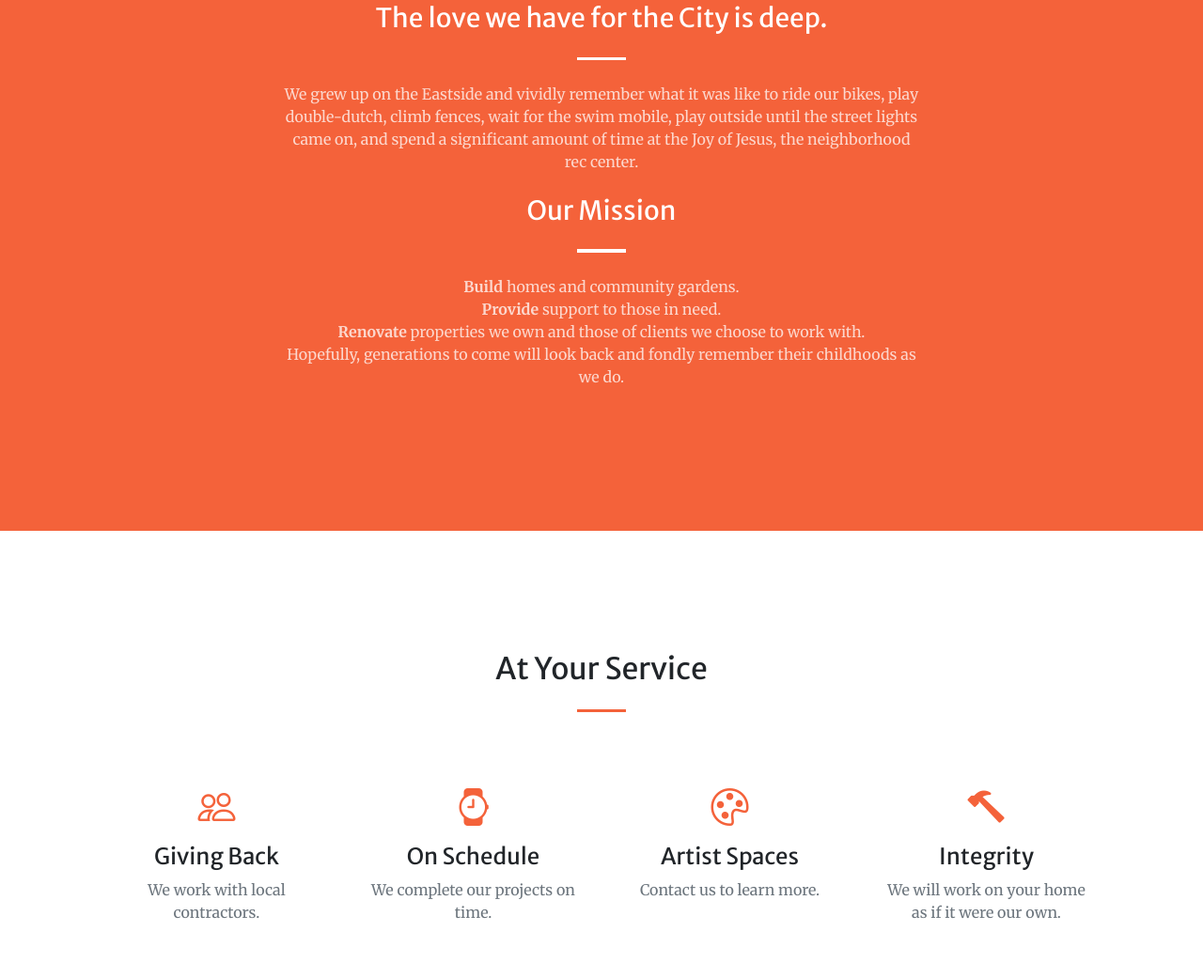
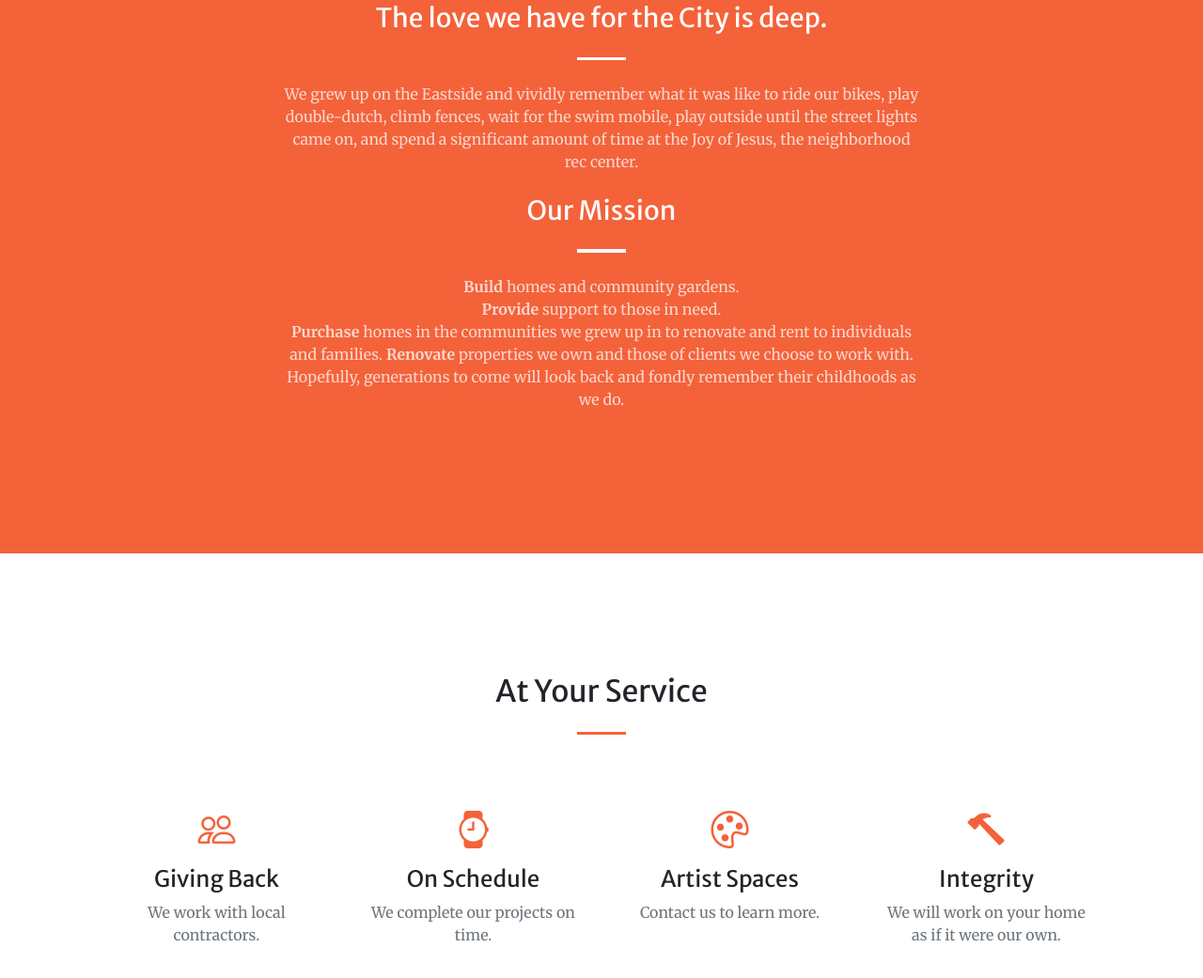
Before and after one commit to eastsidemgmtco/eastsidemgmtco.github.io, a plain HTML site: page index.html in a window 1280 px wide. Shown: the part 925-1966 px from the top of the page at 94% size. Drawn offline with nearby package versions, Linux system fonts and the light colour scheme; some packages are replaced by stand-ins of ours; a script that the page names is missing.

Commit message:
Edited About Us

```diff
--- a/index.html
+++ b/index.html
@@ -61,7 +61,7 @@
                         <h3 class="text-white mt-0">Our Mission</h3>
                         <hr class="divider divider-light" />
                         <!--is to buy, build, renovate, and rent homes to individuals and families along with providing support to those in need. We will help rebuild our communities by providing housing, resources and artist spaces for creatives. Hopefully, generations to come will look back and fondly remember their childhoods as we do.</p-->
-                         <p class="text-white-75 mb-4"><b>Build</b> homes and community gardens. <br><b>Provide</b> support to those in need. <br>
+                         <p class="text-white-75 mb-4"><b>Build</b> homes and community gardens. <br><b>Provide</b> support to those in need. <br> <b>Purchase</b> homes in the communities we grew up in to renovate and rent to individuals and families.
                              <!--We will help our communities by providing housing, resources and artist spaces for creatives.--> <b>Renovate</b> properties we own and those of clients we choose to work with. <br>Hopefully, generations to come will look back and fondly remember their childhoods as we do.</p>
                         <!--a class="btn btn-light btn-xl" href="#services">Contact us</a-->
                   </div>
```
